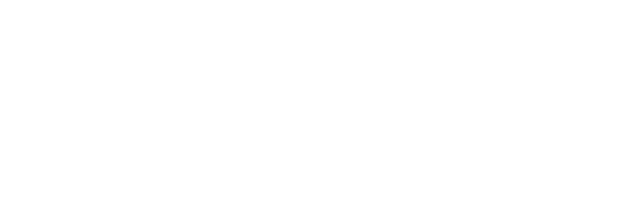
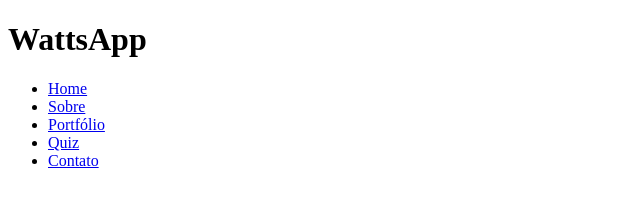
Before and after one commit to 1ESPA-VinhariaMerlot/site_wattsapp_web-dev, a plain HTML site: page index.html in a window 1280 px wide. Shown: the whole page, without its empty margins (0-640 px from the left). Drawn offline with Linux system fonts and the light colour scheme.

Commit message:
2-Criando o header com o navegador

```diff
--- a/index.html
+++ b/index.html
@@ -3,10 +3,22 @@
 <head>
     <meta charset="UTF-8">
     <meta name="viewport" content="width=device-width, initial-scale=1.0">
-    <title>Inicio</title>
-
+    <title>WattsApp</title>
+    <link rel="stylesheet" href="./src/css/style.css">
+    <link href="https://fonts.googleapis.com/css2?family=Montserrat:wght@400;600&family=Poppins:wght@300;500;700&display=swap" rel="stylesheet">
 </head>
 <body>
-
+    <header>
+        <h1 class="logo">WattsApp</h1>
+        <nav>
+            <ul class="menu">
+                <li><a href="index.html">Home</a></li>
+                <li><a href="sobre.html">Sobre</a></li>
+                <li><a href="portfolio.html">Portfólio</a></li>
+                <li><a href="quiz.html">Quiz</a></li>
+                <li><a href="contato.html">Contato</a></li>
+            </ul>
+        </nav>
+    </header>
 </body>
 </html>
```
Also changed, not shown: src/css/style.css (deleted).
